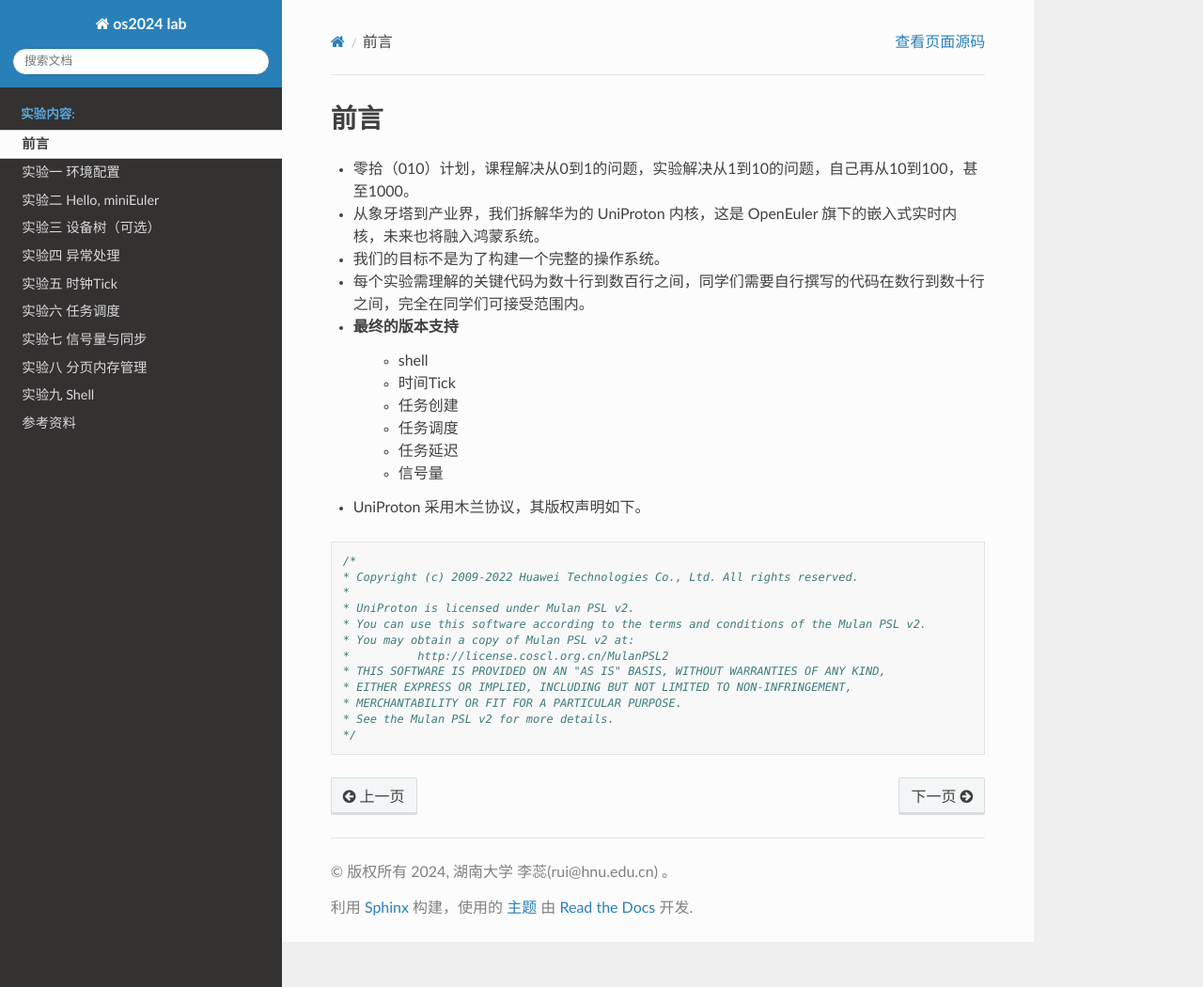
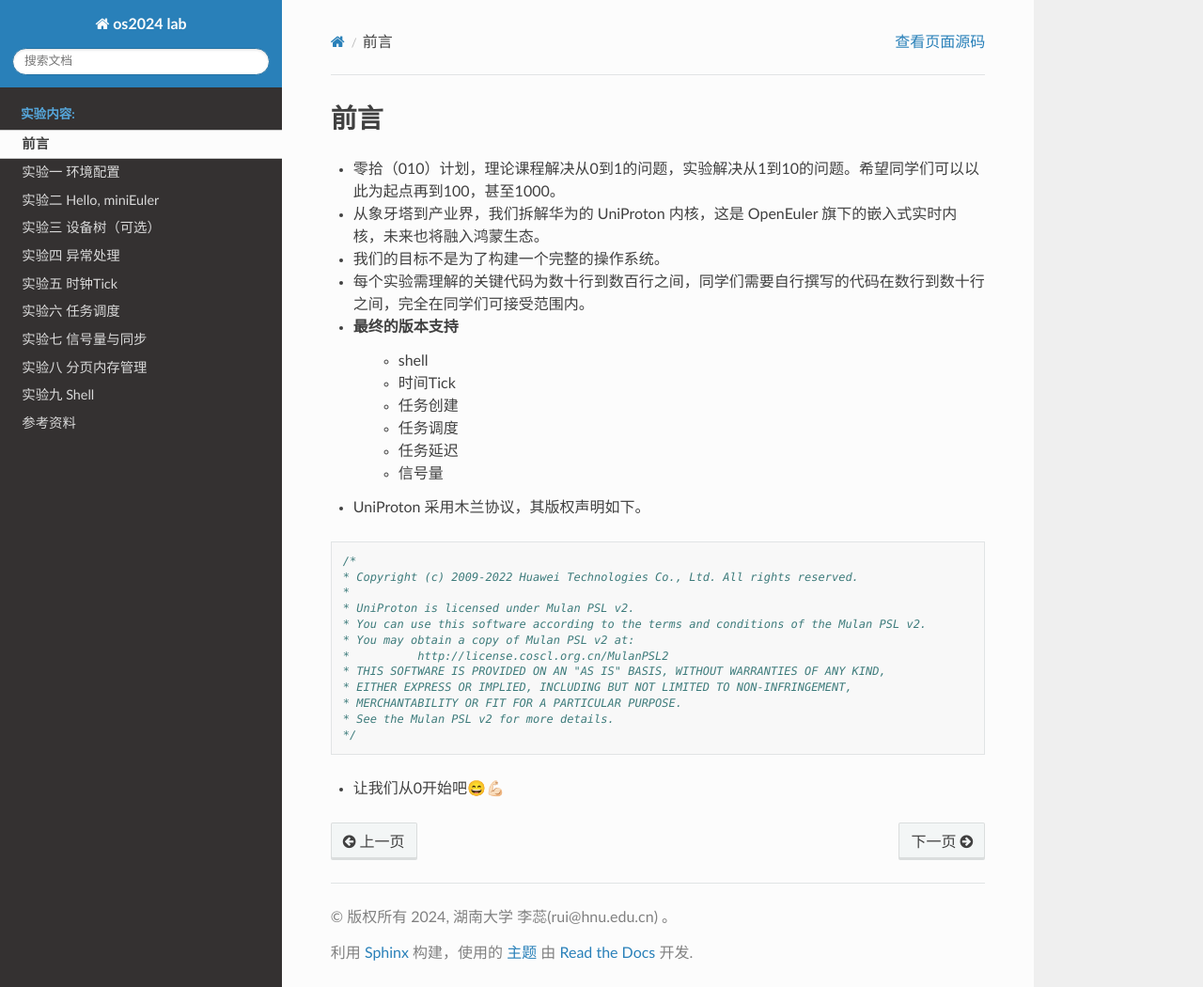
Before and after one commit to ruiatgithub/os2024, a Sphinx documentation site: the page built from source/intro/index.rst, in a window 1280 px wide and 1050 px high. Shown: the whole window at 94% size. Built offline with Sphinx 7.4.7 and the Read the Docs theme 2.0.0, drawn with Linux system fonts in a browser that asks for light colours; pages that are not in the unit, such as notebooks, are missing from menus.

Commit message:
Initial commit

```diff
--- a/source/intro/index.rst
+++ b/source/intro/index.rst
@@ -1,8 +1,8 @@
 前言
 =====================
 
-- 零拾（010）计划，课程解决从0到1的问题，实验解决从1到10的问题，自己再从10到100，甚至1000。
-- 从象牙塔到产业界，我们拆解华为的 UniProton 内核，这是 OpenEuler 旗下的嵌入式实时内核，未来也将融入鸿蒙系统。
+- 零拾（010）计划，理论课程解决从0到1的问题，实验解决从1到10的问题。希望同学们可以以此为起点再到100，甚至1000。
+- 从象牙塔到产业界，我们拆解华为的 UniProton 内核，这是 OpenEuler 旗下的嵌入式实时内核，未来也将融入鸿蒙生态。
 - 我们的目标不是为了构建一个完整的操作系统。
 - 每个实验需理解的关键代码为数十行到数百行之间，同学们需要自行撰写的代码在数行到数十行之间，完全在同学们可接受范围内。
 - 最终的版本支持
@@ -29,3 +29,5 @@
     * MERCHANTABILITY OR FIT FOR A PARTICULAR PURPOSE.
     * See the Mulan PSL v2 for more details.
     */
+
+- 让我们从0开始吧😄💪🏻
```
